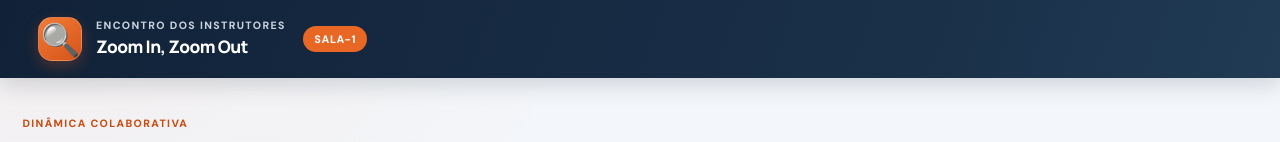
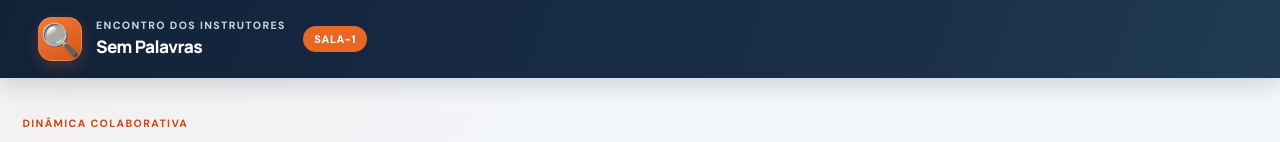
Before and after one commit to conteudoespro/encontroinstrutores2026, a plain HTML site: page sala-1.html in a window 1280 px wide. Shown: the top 142 px of the page. Drawn offline with Linux system fonts and the light colour scheme; no server answers.

Commit message:
Update sala-1.html

```diff
--- a/sala-1.html
+++ b/sala-1.html
@@ -5,7 +5,7 @@
   <meta name="viewport" content="width=device-width, initial-scale=1.0" />
   <meta name="theme-color" content="#142338" />
   <meta name="description" content="Sala 1 da dinâmica Zoom In, Zoom Out — Encontro dos Instrutores." />
-  <title>Sala 1 | Zoom In, Zoom Out — Encontro dos Instrutores</title>
+  <title>Sala 1 | Sem Palavras — Encontro dos Instrutores</title>
   <link rel="stylesheet" href="css/style.css" />
 </head>
 <body class="player-page" data-room="sala-1">
@@ -14,7 +14,7 @@
       <span class="brand-mark" aria-hidden="true">🔍</span>
       <span class="brand-copy">
         <span class="brand-event">ENCONTRO DOS INSTRUTORES</span>
-        <span class="brand-name">Zoom In, Zoom Out</span>
+        <span class="brand-name">Sem Palavras</span>
       </span>
       <span class="badge badge-accent" id="roomBadge">SALA-1</span>
     </a>
```
